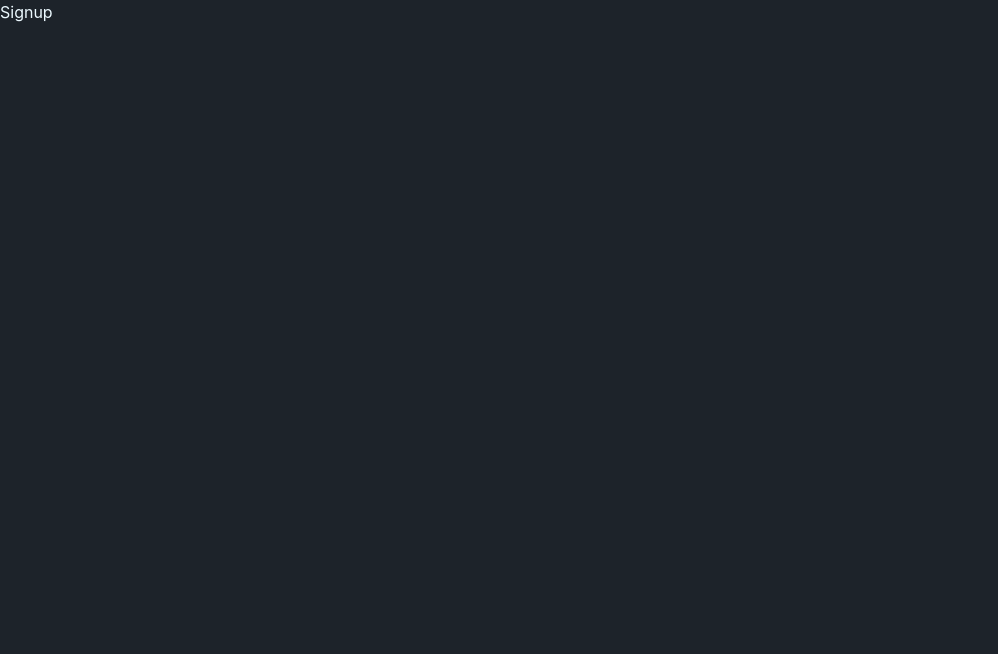
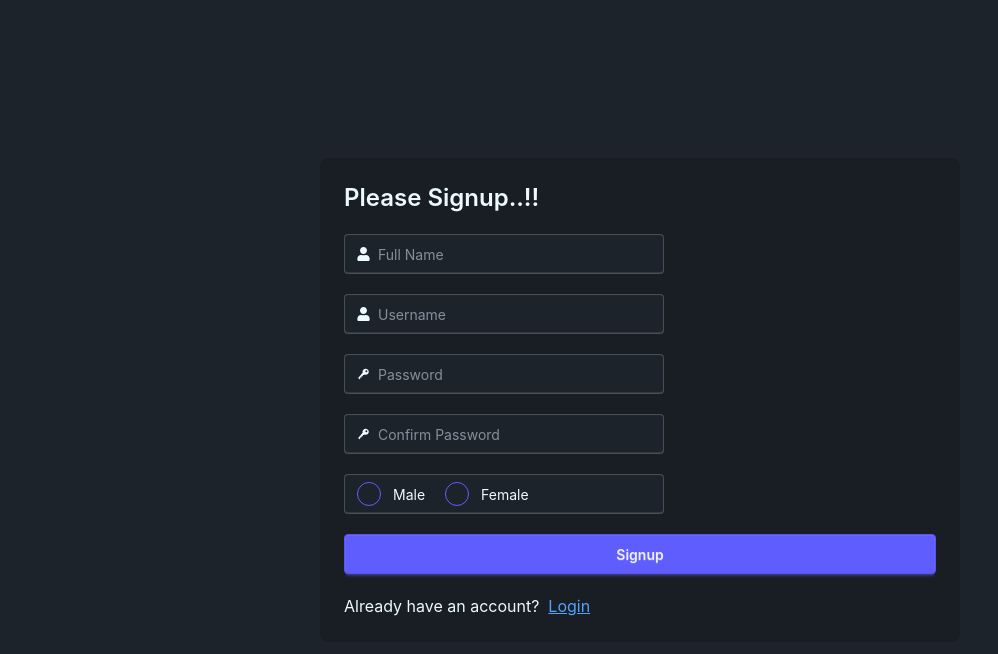
Before and after one commit to mk-manishkumar/echosphere, a React (Vite) app in the folder client/: page /signup in a window 1280 px wide. Shown: the top 654 px of the page, without its empty margins (0-998 px from the left). Built offline with nearby package versions, Linux system fonts and the light colour scheme.

Commit message:
feat : create login and signup page in client folder

```diff
--- a/client/src/pages/authentication/Login.jsx
+++ b/client/src/pages/authentication/Login.jsx
@@ -1,9 +1,47 @@
-import React from 'react'
+import { FaUser } from "react-icons/fa";
+import { IoKeySharp } from "react-icons/io5";
+import { Link } from "react-router-dom";
+import { useState } from "react";
 
 const Login = () => {
+  const [loginData, setLoginData] = useState({
+    username: "",
+    password: "",
+  });
+
+  const handleInputChange = (e) => {
+    setLoginData((prev) => ({
+      ...prev,
+      [e.target.name]: e.target.value,
+    }));
+  };
+
   return (
-    <div>Login</div>
-  )
-}
+    <div className="flex justify-center items-center p-6 min-h-screen">
+      <div className="max-w-160 w-full flex flex-col gap-5 bg-base-200 p-6 rounded-lg">
+        <h2 className="text-2xl font-semibold">Please Login..!!</h2>
 
-export default Login
+        <label className="input input-bordered flex items-center gap-2">
+          <FaUser />
+          <input type="text" name="username" className="grow" placeholder="Username" onChange={handleInputChange} />
+        </label>
+
+        <label className="input input-bordered flex items-center gap-2">
+          <IoKeySharp />
+          <input type="password" name="password" placeholder="Password" className="grow" onChange={handleInputChange} />
+        </label>
+
+        <button className="btn btn-primary">Login</button>
+
+        <p>
+          Don't have an account? &nbsp;
+          <Link to="/signup" className="text-blue-400 underline">
+            Sign Up
+          </Link>
+        </p>
+      </div>
+    </div>
+  );
+};
+
+export default Login;
--- a/client/src/pages/authentication/Signup.jsx
+++ b/client/src/pages/authentication/Signup.jsx
@@ -1,9 +1,71 @@
-import React from 'react'
+import { FaUser } from "react-icons/fa";
+import { IoKeySharp } from "react-icons/io5";
+import { Link } from "react-router-dom";
+import { useState } from "react";
 
 const Signup = () => {
+  const [signupData, setSignupData] = useState({
+    fullName: "",
+    username: "",
+    password: "",
+    confirmPassword: "",
+    gender: "male",
+  });
+
+  const handleInputChange = (e) => {
+    setSignupData((prev) => ({
+      ...prev,
+      [e.target.name]: e.target.value,
+    }));
+  };
+
   return (
-    <div>Signup</div>
-  )
-}
+    <div className="flex justify-center items-center p-6 min-h-screen">
+      <div className="max-w-160 w-full flex flex-col gap-5 bg-base-200 p-6 rounded-lg">
+        <h2 className="text-2xl font-semibold">Please Signup..!!</h2>
 
-export default Signup
+        <label className="input input-bordered flex items-center gap-2">
+          <FaUser />
+          <input type="text" name="fullName" className="grow" placeholder="Full Name" onChange={handleInputChange} />
+        </label>
+
+        <label className="input input-bordered flex items-center gap-2">
+          <FaUser />
+          <input type="text" name="username" className="grow" placeholder="Username" onChange={handleInputChange} />
+        </label>
+
+        <label className="input input-bordered flex items-center gap-2">
+          <IoKeySharp />
+          <input type="password" name="password" placeholder="Password" className="grow" onChange={handleInputChange} />
+        </label>
+
+        <label className="input input-bordered flex items-center gap-2">
+          <IoKeySharp />
+          <input type="password" name="confirmPassword" placeholder="Confirm Password" className="grow" onChange={handleInputChange} />
+        </label>
+
+        <div className="input input-bordered flex items-center gap-5">
+          <label htmlFor="male" className="flex gap-3 items-center">
+            <input id="male" type="radio" name="gender" value="male" className="radio radio-primary" onChange={handleInputChange} />
+            <span>Male</span>
+          </label>
+          <label htmlFor="female" className="flex gap-3 items-center">
+            <input id="female" type="radio" name="gender" value="female" className="radio radio-primary" onChange={handleInputChange} />
+            <span>Female</span>
+          </label>
+        </div>
+
+        <button className="btn btn-primary">Signup</button>
+
+        <p>
+          Already have an account? &nbsp;
+          <Link to="/login" className="text-blue-400 underline">
+            Login
+          </Link>
+        </p>
+      </div>
+    </div>
+  );
+};
+
+export default Signup;
```
